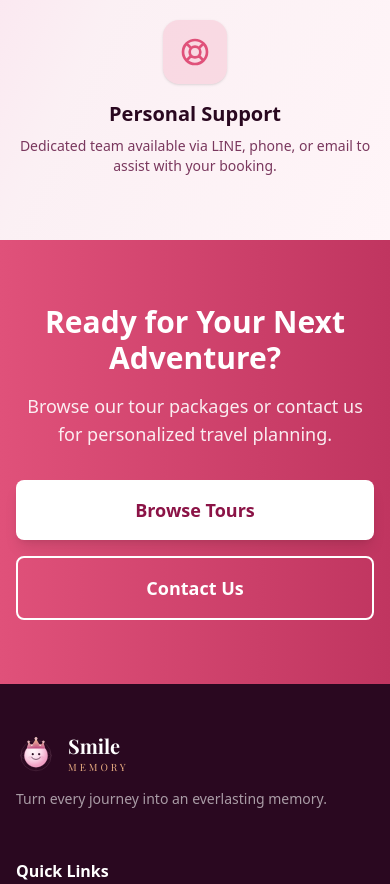
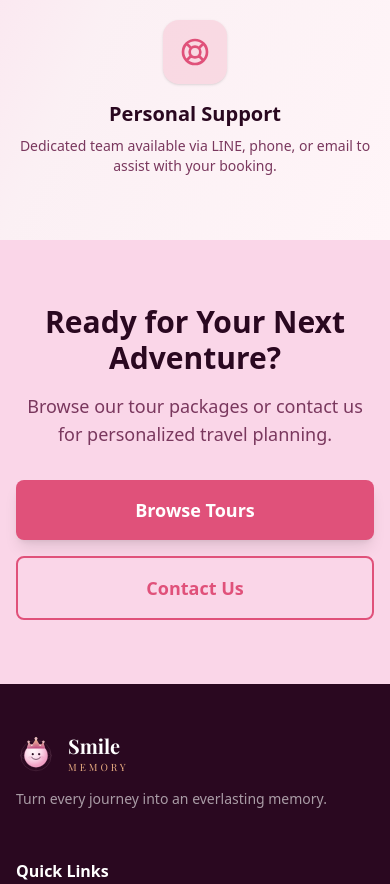
Before and after one commit to belavarga1117/smile-memory, a Django app: page /en/ in a window 390 px wide. Shown: the part 1145-2029 px from the top of the page. Run offline with Django 5.2, Linux system fonts and the light colour scheme; data comes from the database, SQL or seed files in the repository; data that the repository does not hold is empty; style sheets or scripts are compiled from the project's sources; parts of the project's set-up code (start-up, migrations or seed data) failed here and were passed over; some web fonts are replaced.

Commit message:
fix: final CTA section — blush pink bg, dark text, rose outline button
Replace dark rose gradient CTA section with bg-brand-blush (#FAD6E8).
Switch to dark text-brand-text/muted, keep CTA as bg-brand-rose,
Contact Us becomes border-brand-rose outlined button.

Co-Authored-By: Claude Sonnet 4.6 <noreply@anthropic.com>

```diff
--- a/apps/pages/templates/pages/home.html
+++ b/apps/pages/templates/pages/home.html
@@ -309,21 +309,21 @@
 {% endif %}
 
 <!-- Final CTA -->
-<section class="py-16 lg:py-20 bg-gradient-to-r from-brand-rose to-brand-clay">
+<section class="py-16 lg:py-20 bg-brand-blush">
     <div class="max-w-4xl mx-auto px-4 sm:px-6 lg:px-8 text-center">
-        <h2 class="text-3xl md:text-4xl font-bold text-white mb-4">
+        <h2 class="text-3xl md:text-4xl font-bold text-brand-text mb-4">
             {% trans "Ready for Your Next Adventure?" %}
         </h2>
-        <p class="text-lg text-white/90 mb-8 max-w-2xl mx-auto">
+        <p class="text-lg text-brand-muted mb-8 max-w-2xl mx-auto">
             {% trans "Browse our tour packages or contact us for personalized travel planning." %}
         </p>
         <div class="flex flex-col sm:flex-row gap-4 justify-center">
             <a href="{% url 'tours:list' %}"
-               class="inline-flex items-center justify-center gap-2 bg-white text-brand-cocoa hover:bg-brand-surface px-8 py-4 rounded-lg font-semibold text-lg transition-colors shadow-lg">
+               class="inline-flex items-center justify-center gap-2 bg-brand-rose hover:bg-brand-clay text-white px-8 py-4 rounded-lg font-semibold text-lg transition-colors shadow-lg">
                 {% trans "Browse Tours" %}
             </a>
             <a href="{% url 'pages:contact' %}"
-               class="inline-flex items-center justify-center gap-2 border-2 border-white text-white hover:bg-white/10 px-8 py-4 rounded-lg font-semibold text-lg transition-colors">
+               class="inline-flex items-center justify-center gap-2 border-2 border-brand-rose text-brand-rose hover:bg-brand-rose/10 px-8 py-4 rounded-lg font-semibold text-lg transition-colors">
                 {% trans "Contact Us" %}
             </a>
         </div>
```
